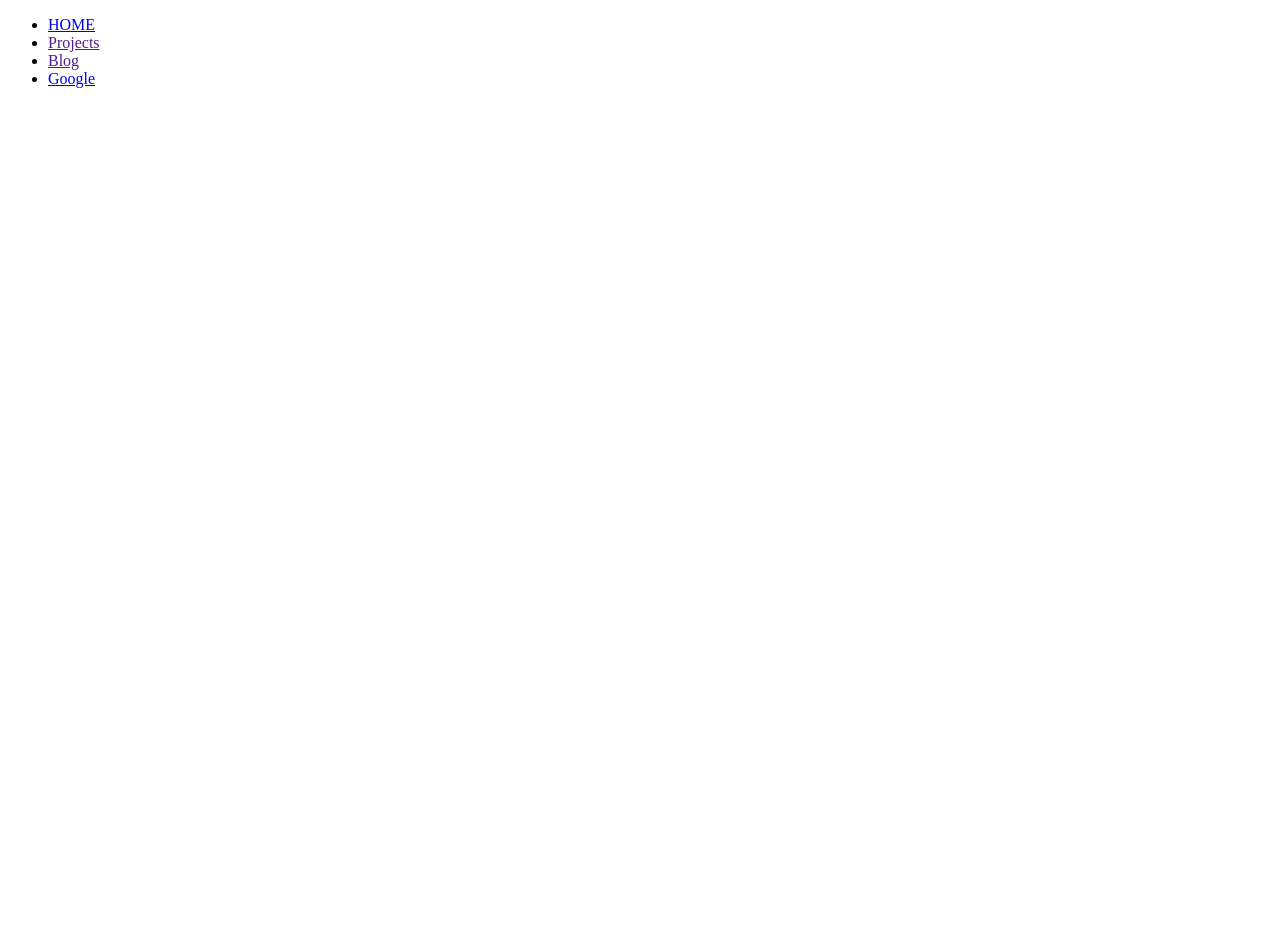
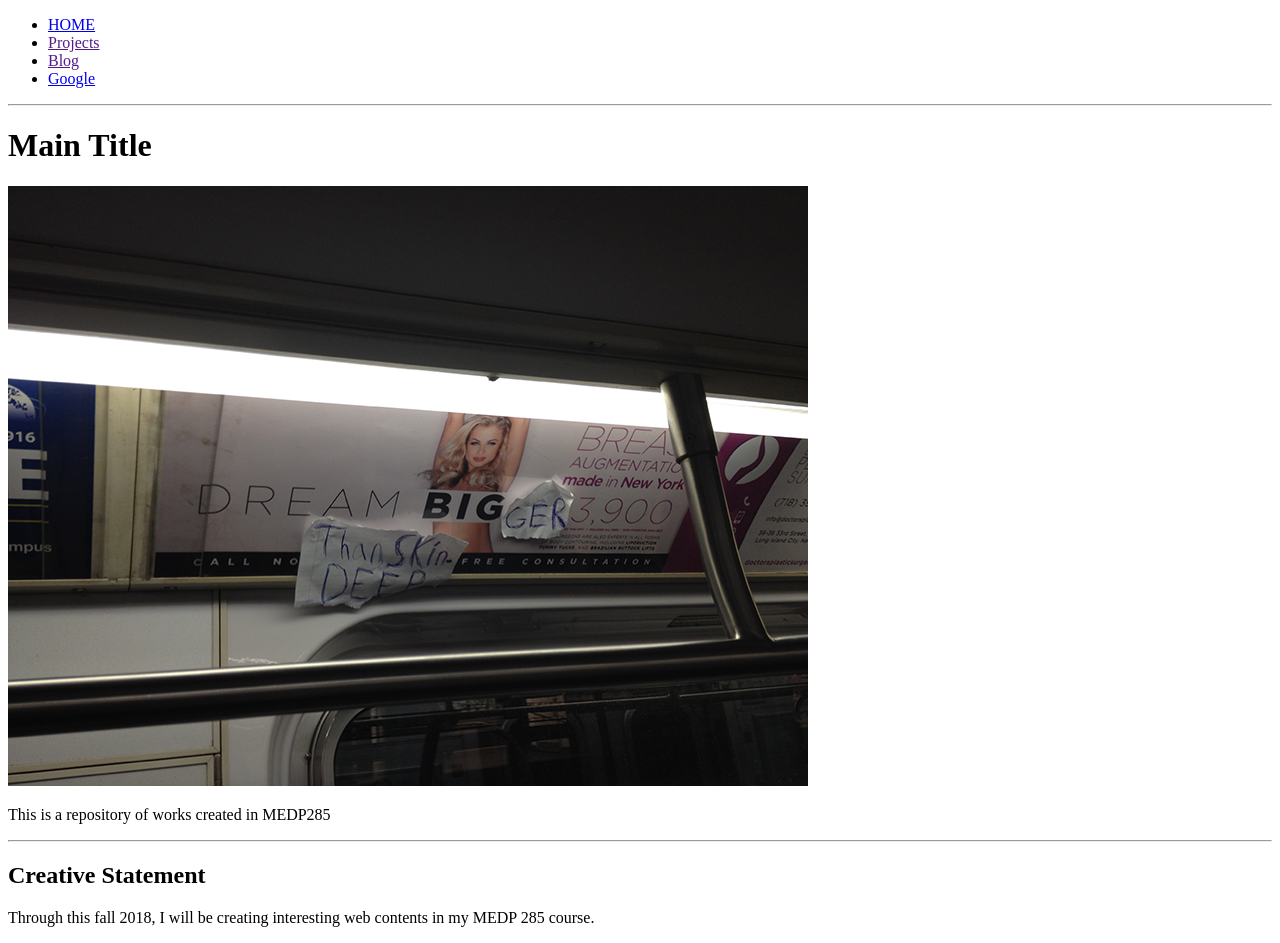
Before and after one commit to yizongk/Media_Production_Hunter_College, a plain HTML site: page medp285/index.html in a window 1280 px wide. Before the commit the page ends 800 px from the top, so only its background shows below. Drawn offline with Linux system fonts and the light colour scheme.

Commit message:
backing up today's class work

```diff
--- a/medp285/index.html
+++ b/medp285/index.html
@@ -22,5 +22,18 @@
         <li><a href="https://google.com" target="_blank">Google</a></li>
   	  </ul>
   	</nav>
+    <hr>
+
+    <header id="home">
+      <h1>Main Title</h1>
+      <img src="img/header.jpg">
+      <p>This is a repository of works created in MEDP285</p>
+    </header>
+    <hr>
+
+    <section id="about">
+      <h2>Creative Statement</h2>
+      <p>Through this fall 2018, I will be creating interesting web contents in my MEDP 285 course.</p>
+    </section>
   </body>
 </html>
```
Also changed, not shown: medp285/img/header.jpg (added), 1 other file.
